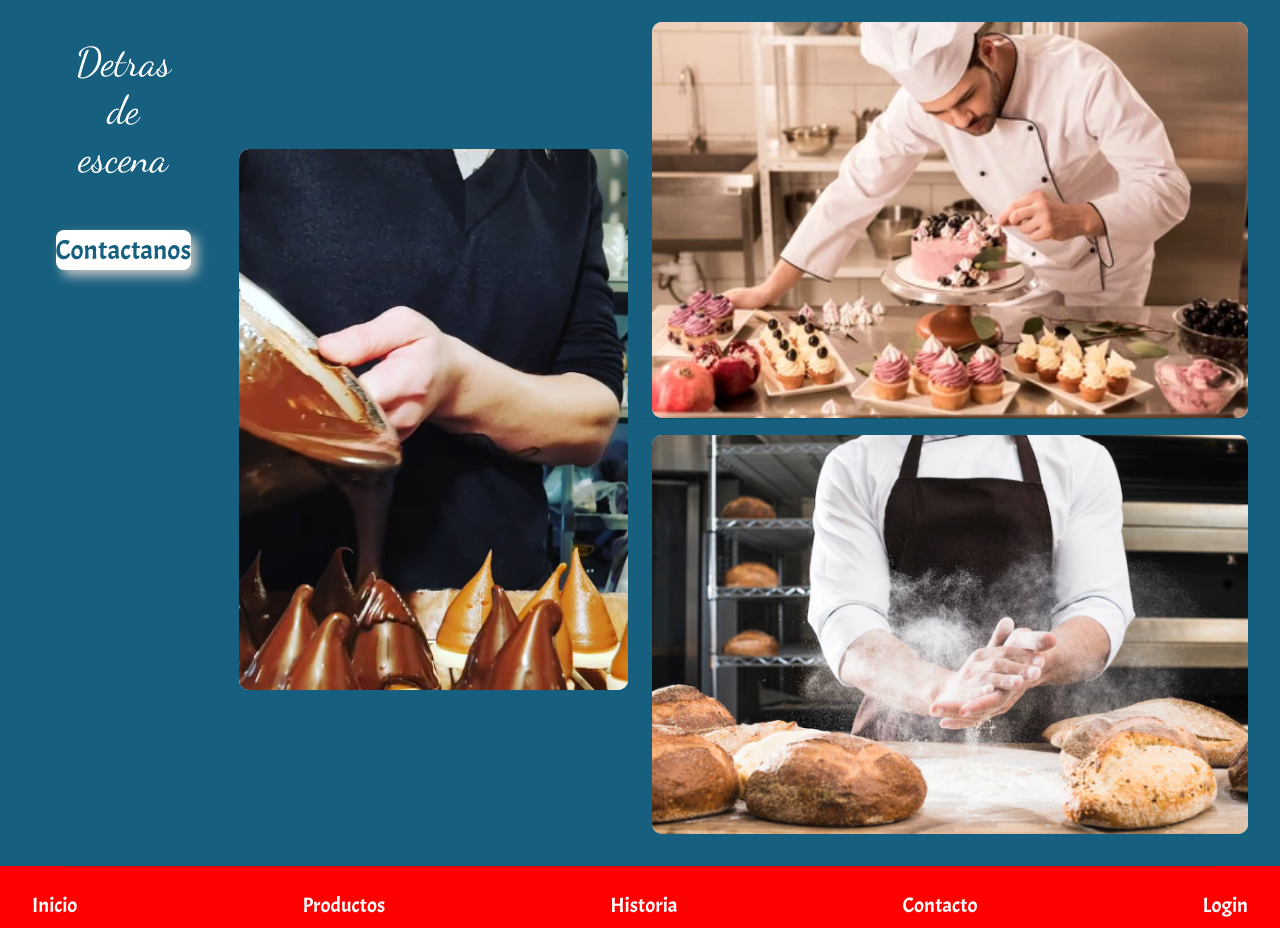
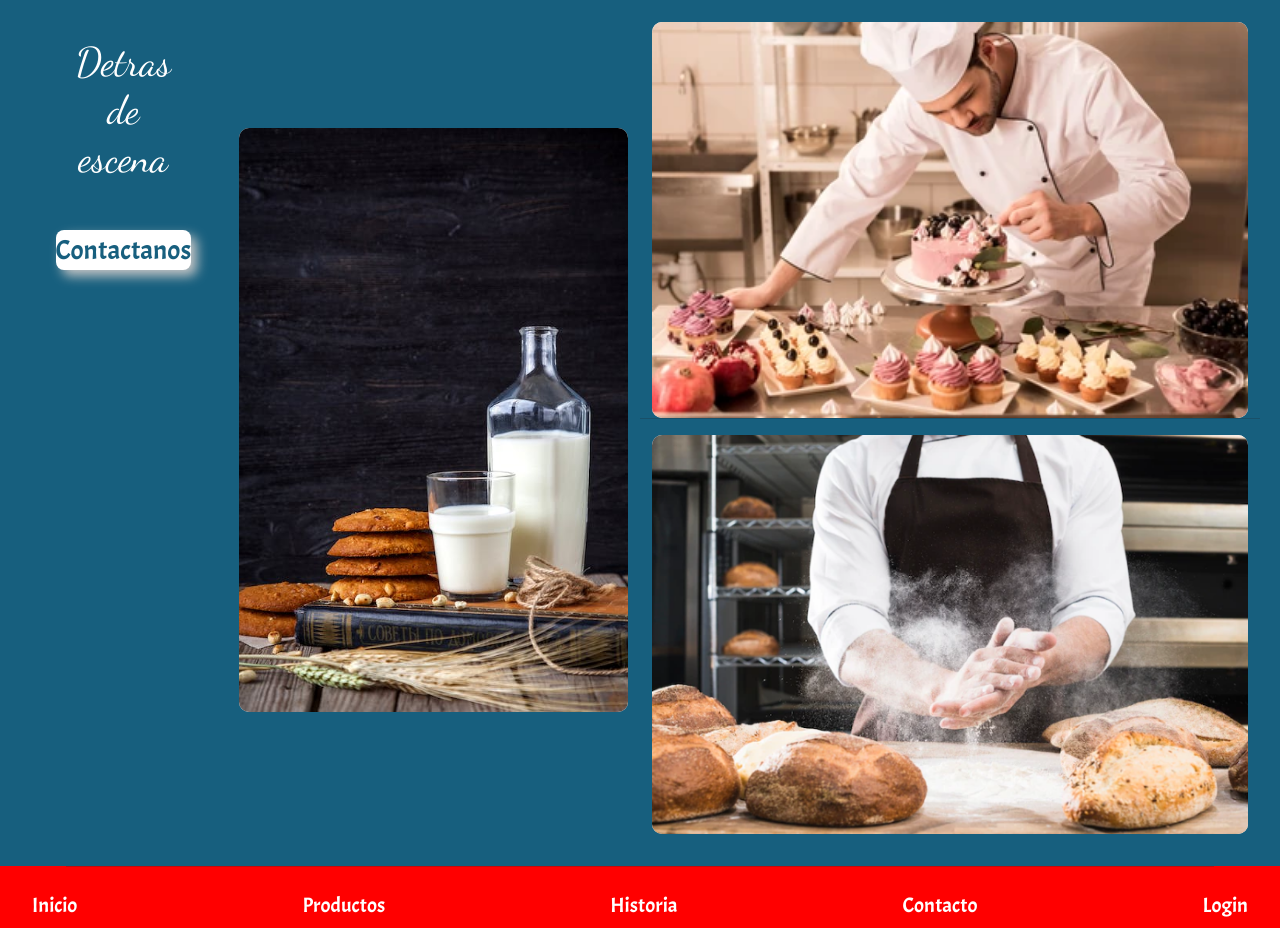
Before and after one commit to kvernicola/Sweetvelvet, a website: page index.html in a window 1280 px wide. Shown: the part 2140-3068 px from the top of the page. Drawn offline with nearby package versions, Linux system fonts and the light colour scheme.

Commit message:
Cambie una imagen y creo nueva rama para hacer cambios para la tercer entrega del pryecto final

```diff
--- a/index.html
+++ b/index.html
@@ -154,7 +154,7 @@
                     </div>
                     <div class="col-12 col-md-4 mb-3 boxImage1">
                         <div class="card w-100">
-                            <img src="./images/bañoChoco.png" alt="baño chocolate">
+                            <img src="./images/BotellaLeche.jpeg" alt="botella y vaso de leche">
                         </div>
                     </div>
                     <div class="col-12 col-md-6">
@@ -218,7 +218,7 @@
                     </div>
                 </div>
             </footer>
-        </div>
+        </div><!--container-fluid-close-->
         <script src="https://cdn.jsdelivr.net/npm/bootstrap@5.2.0/dist/js/bootstrap.bundle.min.js" integrity="sha384-A3rJD856KowSb7dwlZdYEkO39Gagi7vIsF0jrRAoQmDKKtQBHUuLZ9AsSv4jD4Xa" crossorigin="anonymous"></script>
         <script>
             function menuOnClick() {
```
Also changed, not shown: pages/contacto.html (+1 -1 lines), pages/historia.html (+1 -1 lines), pages/login.html (+1 -1 lines), images/BotellaLeche.jpeg (added).
